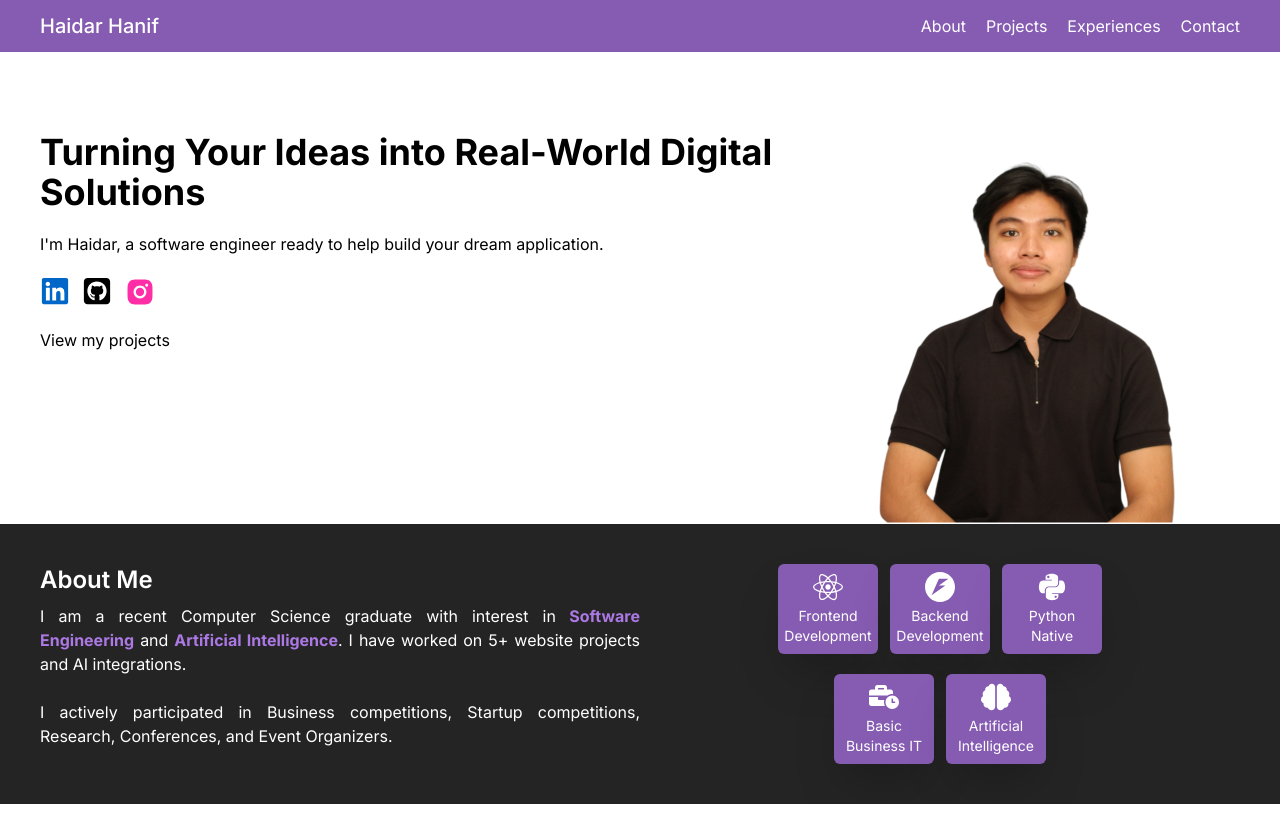
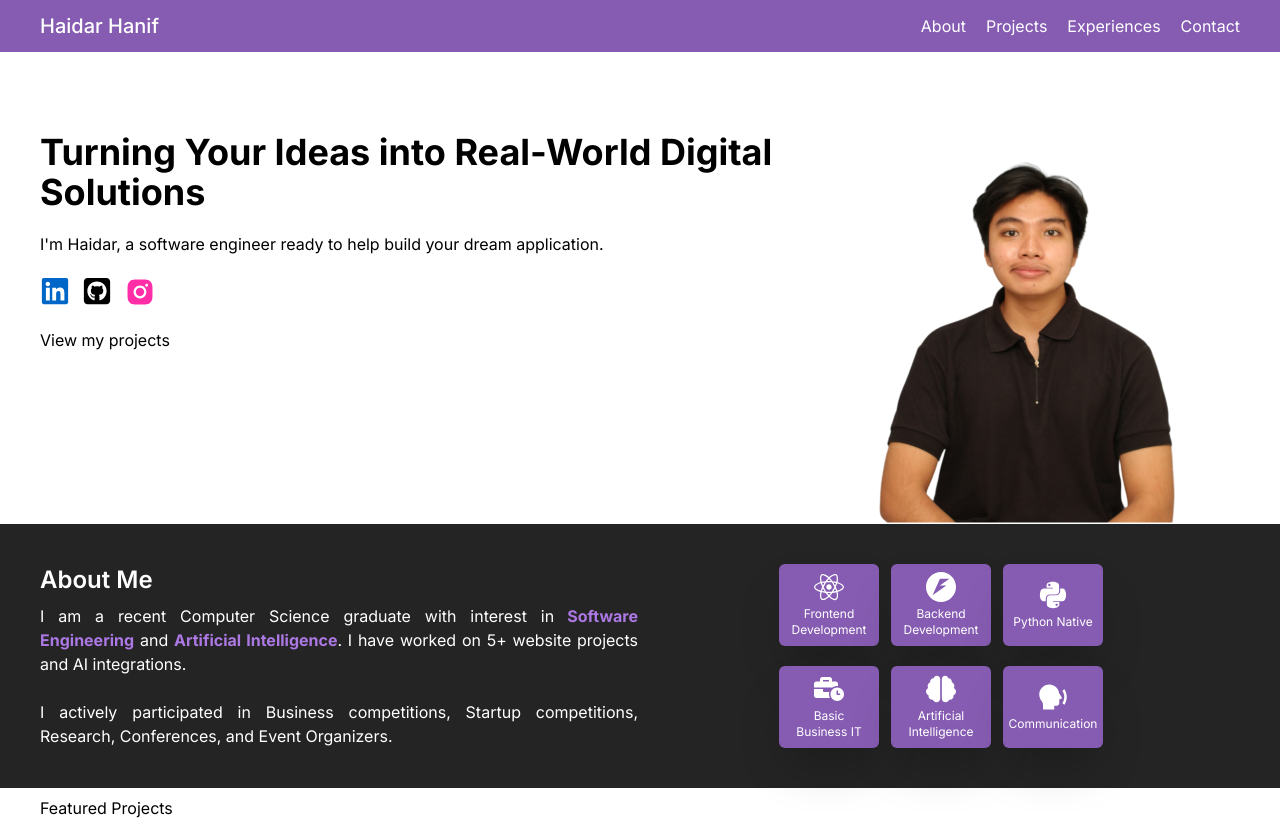
Before and after one commit to Haidarr-h/my-portfolio, a React (Vite) app: page / in a window 1280 px wide. Before the commit the page ends 804 px from the top, so only its background shows below. Built offline with nearby package versions, Linux system fonts and the light colour scheme.

Commit message:
revise about me

```diff
--- a/src/App.css
+++ b/src/App.css
@@ -15,7 +15,7 @@
   }
 
   .card-about-me div p {
-    @apply text-sm;
+    @apply text-xs;
   }
 }
 
--- a/src/App.jsx
+++ b/src/App.jsx
@@ -3,6 +3,7 @@ import './App.css'
 import Navbar from '../src/layout/Navbar'
 import HomePage from '../src/pages/home/HomePage'
 import AboutMe from './pages/home/AboutMe'
+import FeaturedProjects from './pages/home/FeaturedProjects'
 
 function App() {
 
@@ -11,6 +12,7 @@ function App() {
       <Navbar />
       <HomePage></HomePage>
       <AboutMe/>
+      <FeaturedProjects/>
 
     </>
   )
--- a/src/pages/home/AboutMe.jsx
+++ b/src/pages/home/AboutMe.jsx
@@ -3,21 +3,29 @@ import { SiFastapi } from "react-icons/si";
 import { FaPython } from "react-icons/fa";
 import { FaBusinessTime } from "react-icons/fa";
 import { FaBrain } from "react-icons/fa";
+import { RiSpeakFill } from "react-icons/ri";
 
 export default function AboutMe() {
   return (
     <>
       <div className="bg-[#242424]">
         <div className="container-main py-10">
-          <div className="text-white flex flex-row justify-between">
+          <div className="text-white flex flex-col lg:flex-row gap-5 lg:gap-1 justify-between">
             {/* left */}
             <div className="flex-1">
               <h1 className="heading-section">About Me</h1>
               <div className="text-justify mt-2">
                 <p>
                   I am a recent Computer Science graduate with interest in
-                  <span className="text-[#ac78e4] font-bold"> Software Engineering</span> and <span className="text-[#ac78e4] font-bold">Artificial Intelligence</span>. I have
-                  worked on 5+ website projects and AI integrations.
+                  <span className="text-[#ac78e4] font-bold">
+                    {" "}
+                    Software Engineering
+                  </span>{" "}
+                  and{" "}
+                  <span className="text-[#ac78e4] font-bold">
+                    Artificial Intelligence
+                  </span>
+                  . I have worked on 5+ website projects and AI integrations.
                 </p>
                 <br />
                 <p>
@@ -31,15 +39,15 @@ export default function AboutMe() {
               {/* atas */}
               <div className="flex flex-row gap-3 card-about-me">
                 <div>
-                  <FaReact className="mx-auto" size={30}/>
+                  <FaReact className="mx-auto" size={30} />
                   <p>Frontend Development</p>
                 </div>
                 <div>
-                  <SiFastapi className="mx-auto" size={30}/>
+                  <SiFastapi className="mx-auto" size={30} />
                   <p>Backend Development</p>
                 </div>
                 <div>
-                  <FaPython className="mx-auto" size={30}/>
+                  <FaPython className="mx-auto" size={30} />
                   <p>Python Native</p>
                 </div>
               </div>
@@ -47,12 +55,16 @@ export default function AboutMe() {
               {/* bawah */}
               <div className="flex flex-row gap-3 card-about-me">
                 <div>
-                  <FaBusinessTime className="mx-auto" size={30}/>
+                  <FaBusinessTime className="mx-auto" size={30} />
                   <p>Basic Business IT</p>
                 </div>
                 <div>
-                  <FaBrain className="mx-auto" size={30}/>
+                  <FaBrain className="mx-auto" size={30} />
                   <p>Artificial Intelligence</p>
+                </div>
+                <div>
+                  <RiSpeakFill className="mx-auto" size={30} />
+                  <p className="text-center text-xs">Communication</p>
                 </div>
               </div>
             </div>
--- /dev/null
+++ b/src/pages/home/FeaturedProjects.jsx
@@ -0,0 +1,14 @@
+export default function Projects() {
+  return (
+    <>
+      <div className="bg-white">
+        <div className="container-main py-2">
+            <div>
+                <h1>Featured Projects</h1>
+
+            </div>
+        </div>
+      </div>
+    </>
+  );
+}
```
